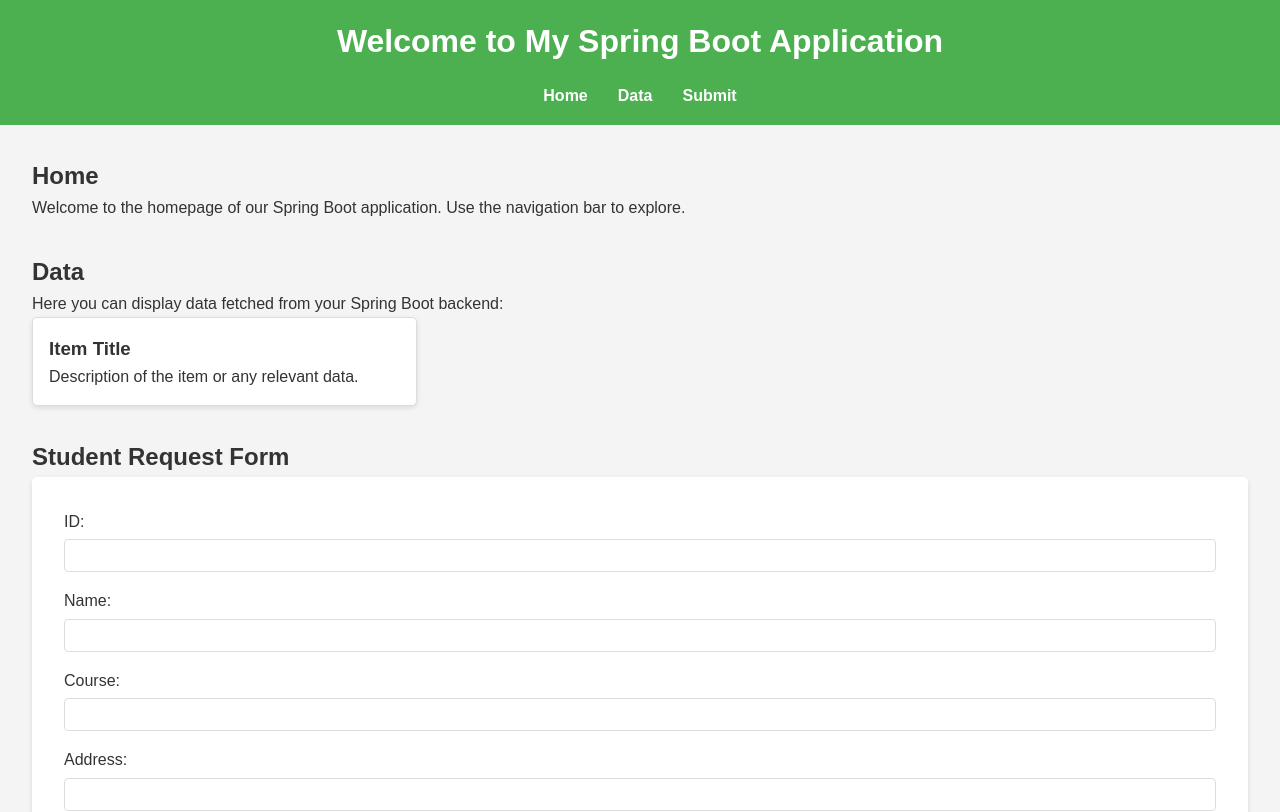
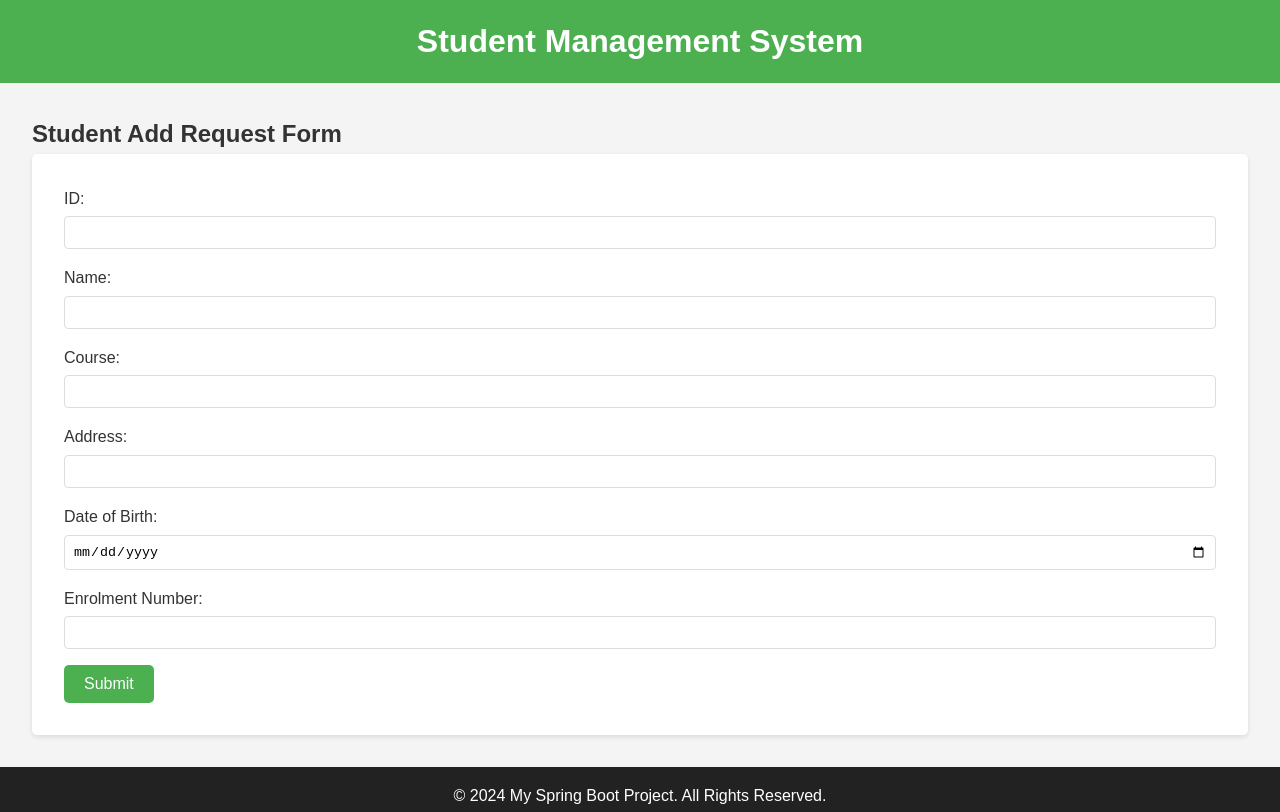
Before and after one commit to Nitinchauhan09/Student-Management-FE, a plain HTML site: page index.html in a window 1280 px wide. Shown: the top 812 px of the page. Drawn offline with Linux system fonts and the light colour scheme.

Commit message:
some basic formating

```diff
--- a/index.html
+++ b/index.html
@@ -12,41 +12,15 @@
 <body>
     <!-- Header Section -->
     <header>
-        <h1>Welcome to My Spring Boot Application</h1>
-        <nav>
-            <ul>
-                <li><a href="#home">Home</a></li>
-                <li><a href="#data">Data</a></li>
-                <li><a href="#form">Submit</a></li>
-            </ul>
-        </nav>
+        <h1>Student Management System</h1>
+
     </header>
 
     <!-- Main Content Section -->
     <main>
-        <!-- Home Section -->
-        <section id="home">
-            <h2>Home</h2>
-            <p>Welcome to the homepage of our Spring Boot application. Use the navigation bar to explore.</p>
-        </section>
-
-        <!-- Data Display Section -->
-        <section id="data">
-            <h2>Data</h2>
-            <p>Here you can display data fetched from your Spring Boot backend:</p>
-            <div class="data-container">
-                <!-- Data items will be populated here -->
-                <div class="data-item">
-                    <h3>Item Title</h3>
-                    <p>Description of the item or any relevant data.</p>
-                </div>
-                <!-- Add more data items as needed -->
-            </div>
-        </section>
-
         <!-- Form Section -->
         <div class="form-container">
-            <h2>Student Request Form</h2>
+            <h2>Student Add Request Form</h2>
             <form id="studentForm" onsubmit="submitForm(event)">
                 <label for="id">ID:</label>
                 <input type="number" id="id" name="id" required>
```
